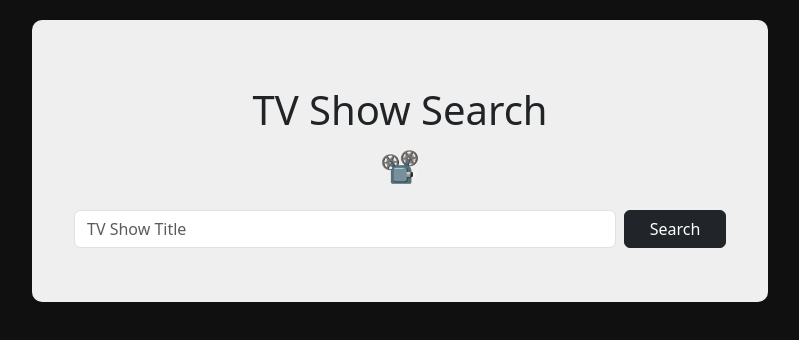
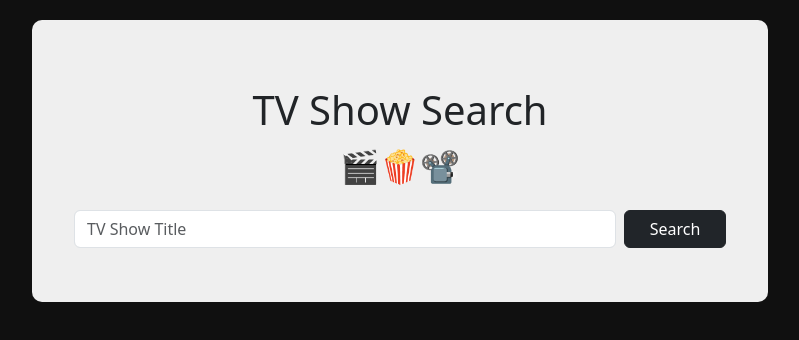
Before and after one commit to Karolinaa12/TvShowSearchApp, a plain HTML site: page index.html in a window 1280 px wide. Shown: the whole page, without its empty margins (240-1039 px from the left). Drawn offline with nearby package versions, Linux system fonts and the light colour scheme.

Commit message:
Changed icons

```diff
--- a/app.js
+++ b/app.js
@@ -25,6 +25,7 @@ const makeImages = (shows) => {
       const divCard = document.createElement(`div`);
       div.append(divCard);
       divCard.classList.add(`card`);
+      divCard.classList.add(`text-bg-dark`);
       divCard.append(img);
       img.classList.add(`card-img-top`);
 
--- a/index.html
+++ b/index.html
@@ -19,7 +19,7 @@
       <div class="main">
         <header class="mb-3 mt-3">
           <h1>TV Show Search</h1>
-          <div class="icon">📽️</div>
+          <div class="icon">🎬🍿📽️</div>
         </header>
         <form id="SearchForm">
           <div class="row">
```
